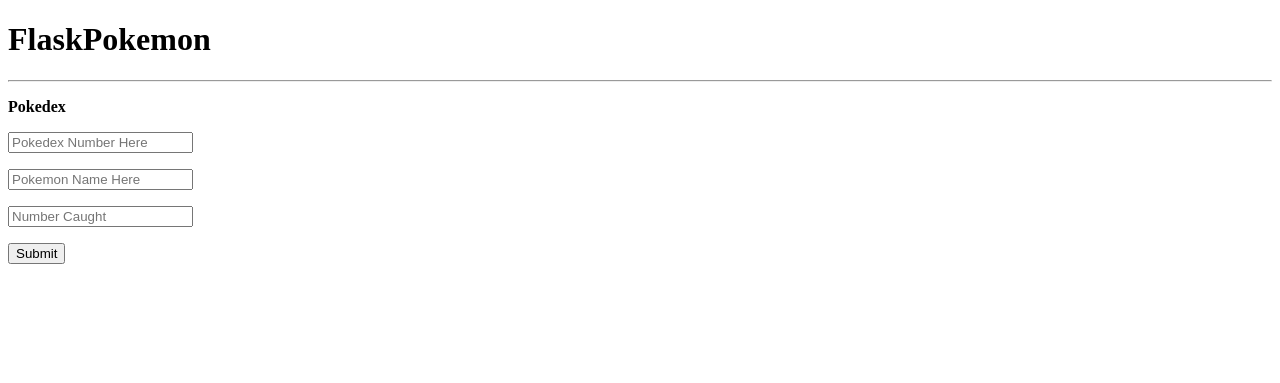
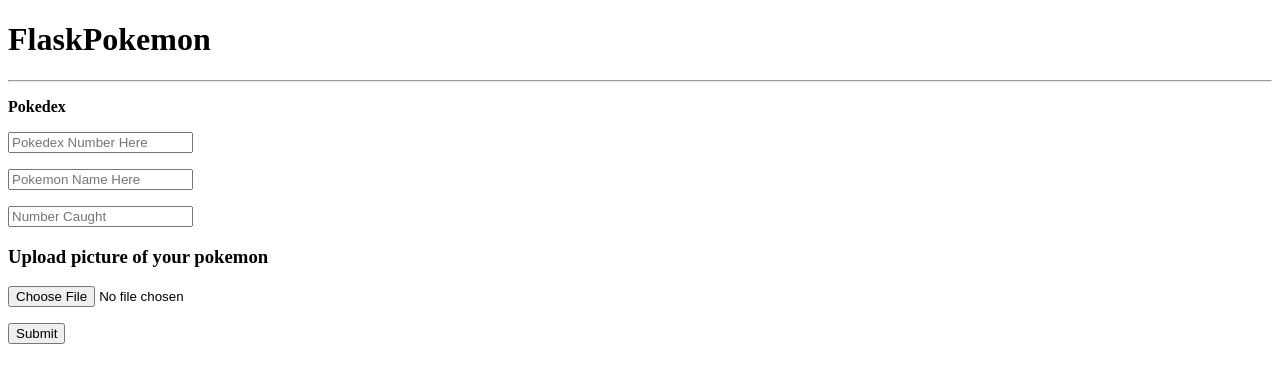
Before and after one commit to dino5887/ISTE444-Project2, a Flask app: template templates/home.html in a window 1280 px wide. Shown: the top 383 px of the page. Run offline with Flask 3, Linux system fonts and the light colour scheme; the template is opened without the code that fills it, so the values that code supplies are empty.

Commit message:
Test Code for GridFS

```diff
--- a/app.py
+++ b/app.py
@@ -1,11 +1,13 @@
+import os
 import time
 from flask import Flask, render_template, request, url_for, redirect
 import flask
 from pymongo import MongoClient
 import bcrypt
 import jwt
+import json
 import requests
-import json
+import gridfs
 from auth_middlewear import token_required
 app = Flask(__name__)
 
@@ -13,6 +15,7 @@
 # Secure this or something if actually deployed
 
 client = MongoClient('localhost', 27017)
+APP_ROOT = os.path.dirname(os.path.abspath(__file__))
 
 db = client.Pokedex
 pokemon = db.Pokemon
@@ -29,20 +32,23 @@
             foundUser = users.find_one({'username': username})
 
             passwordBytes = bytes(password, 'utf-8')
+            print(foundUser)
             foundUserPassBytes = bytes(foundUser['password'], 'utf-8')
+            print('hi')
             if bcrypt.checkpw(passwordBytes, foundUserPassBytes):
                 print("Login Successful")
                 try:
                     #experation of 8 hours
                     expiration = time.time() + 28800
                     encoded_jwt = jwt.encode({"exp":expiration, "username": username, "role": foundUser['role']}, secret, algorithm="HS256")
-                    res = flask.make_response(redirect(url_for('home')))
+                    #res = flask.make_response(redirect(url_for('home')))
+                    res = flask.make_response(redirect(url_for('home'), 302))
                     res.set_cookie("token", value=encoded_jwt)
                     #res.headers['location'] = url_for('home')
-                    return res, 200
+                    return res
                 except Exception as e:
                     return {
-                        "error": "Something went wrong",
+                        "error": "Something went wrong1",
                         "message": str(e)
                     }, 500
             return {
@@ -52,7 +58,7 @@
             }, 404
         except Exception as e:
             return {
-                    "message": "Something went wrong!",
+                    "message": "Something went wrong!2",
                     "error": str(e),
                     "data": None
             }, 500
@@ -67,17 +73,37 @@
         pokedexNumber = int(request.form['pokedexNumber'])
         pokemonName = request.form['pokemonName']
         numberCaught = int(request.form['numberCaught'])
+        print(request.files['picture'])
 
-        pokemon.insert_one({'pokedexNumber': pokedexNumber, 'pokemonName': pokemonName, 'numberCaught': numberCaught})
+        target = os.path.join(APP_ROOT, 'pictures/')  #folder path
+        if not os.path.isdir(target):
+            os.mkdir(target)     # create folder if not exits
+
+        upload = request.files['picture']
+        filename = upload.filename
+        destination = "/".join([target, filename])
+        upload.save(destination)
+        #pokemon.insert_one({'': filename})   #insert into database mongo db
+
+
+        fs = gridfs.GridFS(db, collection='pokemon')
+
+        with open(destination, filename) as file_data:
+            data = file_data.read()
+
+        fs.put(data, filename=filename)
+        pokemon.insert_one({'pokedexNumber': pokedexNumber, 'pokemonName': pokemonName, 'numberCaught': numberCaught, 'picture': filename})
         return redirect(url_for('home'))
 
-    all_pokemon = pokemon.find()
-    return render_template('home.html', pokemon=all_pokemon)
+    #all_pokemon = pokemon.find()
+    return render_template('home.html')
 
 
 @app.route('/about')
 def about():
     return '<h3>This is a Flask web application.</h3>'
+
+
 
 @app.route('/downloadImages', methods=['GET'])
 def download():
--- a/templates/home.html
+++ b/templates/home.html
@@ -15,7 +15,7 @@
     <h1>FlaskPokemon</h1>
     <hr>
     <div class="content">
-    <form method="post">
+    <form method="post" enctype = "multipart/form-data">
         <p>
             <b><label for="content">Pokedex</label></b>
         </p>
@@ -33,6 +33,11 @@
             <input type="text" name="numberCaught"
                 placeholder="Number Caught"></input>
         </p>
+        <h3>Upload picture of your pokemon</h3>
+        <p>
+            <input type="file" name="picture"></input>
+        </p>
+
 
         <button type="submit">Submit</button>
     </form>
```
Also changed, not shown: pictures/Bulbasaur.jpg (added).
